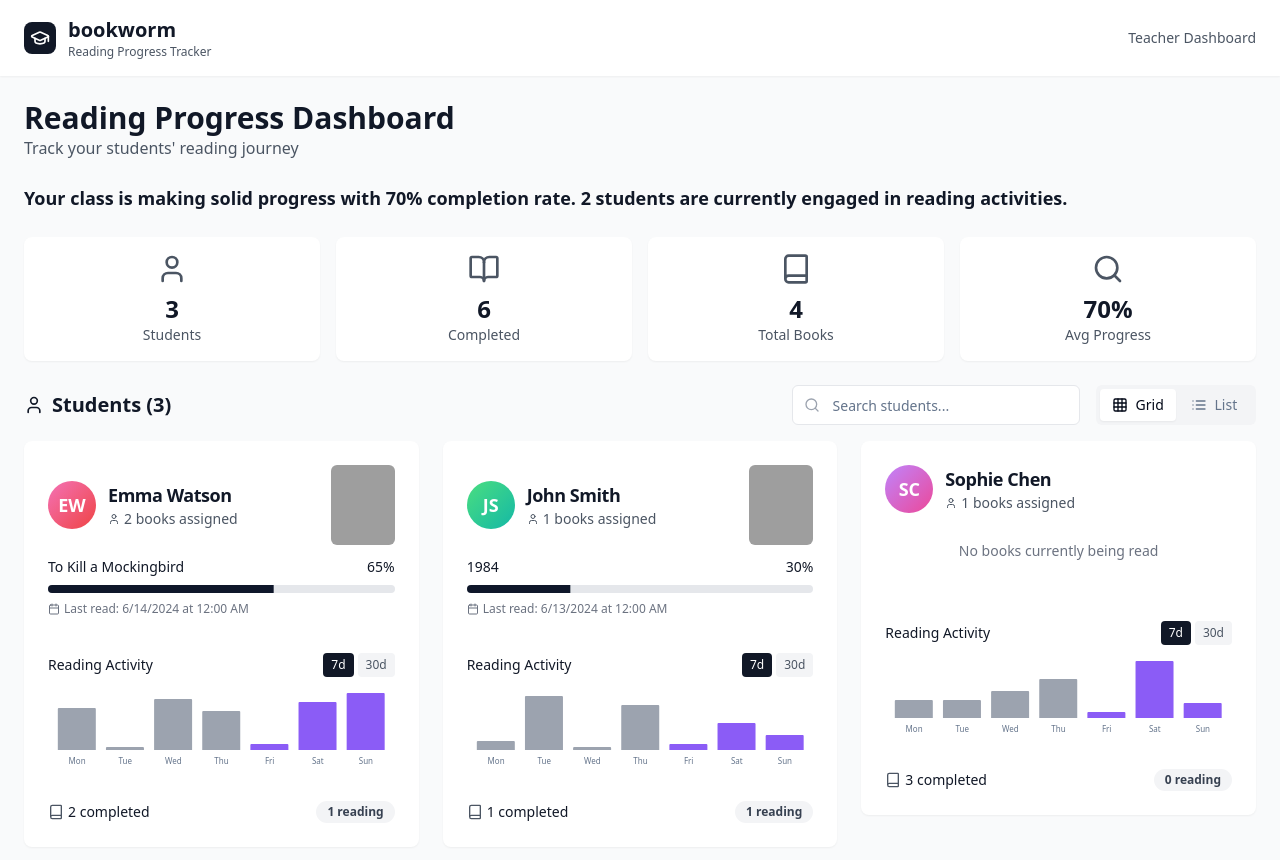
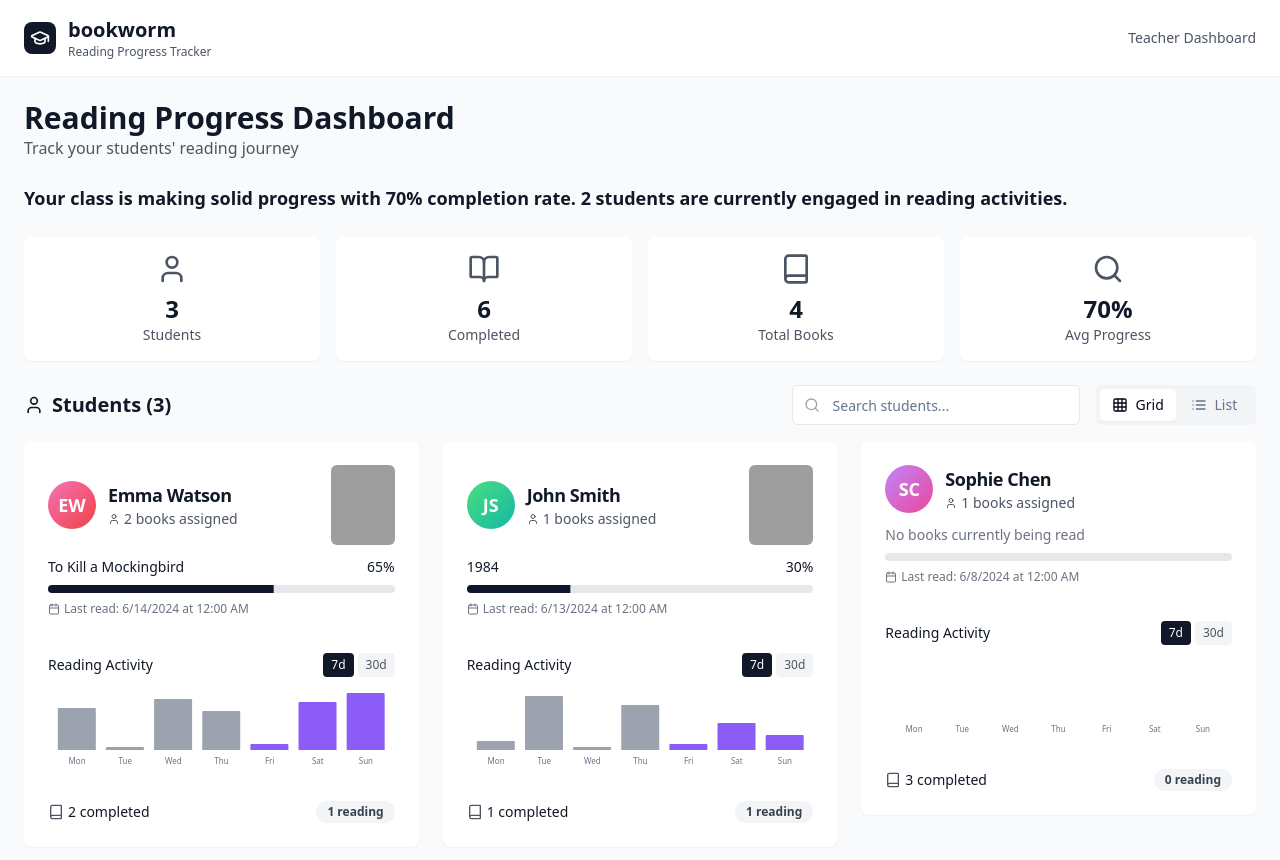
Before and after one commit to littleark/bookworm-schoolhouse-monitor, a React (Vite) app: page / in a window 1280 px wide. Shown: the top 860 px of the page. Built offline with nearby package versions, Linux system fonts and the light colour scheme; grey boxes are pictures that could not be loaded.

Commit message:
Fix student card for no reading
- Aligned content, added "Last read" date, and adjusted chart for students not currently reading.

```diff
--- a/src/components/StudentCard.tsx
+++ b/src/components/StudentCard.tsx
@@ -1,3 +1,4 @@
+
 import { Student } from '@/types/reading';
 import { Card, CardContent, CardHeader, CardTitle } from '@/components/ui/card';
 import { Progress } from '@/components/ui/progress';
@@ -19,6 +20,18 @@ export function StudentCard({ student, onClick }: StudentCardProps) {
   const currentlyReading = student.books
     .filter(book => book.status === 'reading')
     .sort((a, b) => (b.lastReadDate?.getTime() || 0) - (a.lastReadDate?.getTime() || 0))[0];
+
+  // Get the most recent read date from any book
+  const getLastReadDate = () => {
+    const allDates = student.books
+      .map(book => book.lastReadDate)
+      .filter(date => date !== null && date !== undefined)
+      .sort((a, b) => (b?.getTime() || 0) - (a?.getTime() || 0));
+
+    return allDates.length > 0 ? allDates[0] : null;
+  };
+
+  const lastReadDate = getLastReadDate();
 
   // Generate a consistent color for each student based on their name
   const getStudentColor = (name: string) => {
@@ -53,6 +66,17 @@ export function StudentCard({ student, onClick }: StudentCardProps) {
         ? date.toLocaleDateString('en-US', { weekday: 'short' })
         : date.getDate().toString();
 
+      // If no current book, don't show any progress bars
+      if (!currentlyReading) {
+        dataPoints.push({
+          day: dayName,
+          pages: 0,
+          date: date.toISOString().split('T')[0],
+          isCurrentBook: false
+        });
+        continue;
+      }
+
       // Simulate reading progress for each day (in a real app, this would come from sessions)
       const progress = Math.random() * 20; // 0-20 pages read per day
 
@@ -85,7 +109,7 @@ export function StudentCard({ student, onClick }: StudentCardProps) {
 
   return (
     <Card
-      className="cursor-pointer hover:shadow-md transition-all duration-200 bg-white shadow-sm h-fit"
+      className="cursor-pointer hover:shadow-md transition-all duration-200 bg-white h-fit"
       onClick={onClick}
     >
       <CardHeader className="pb-3">
@@ -129,8 +153,17 @@ export function StudentCard({ student, onClick }: StudentCardProps) {
               )}
             </div>
           ) : (
-            <div className="text-sm text-gray-500 text-center py-4">
-              No books currently being read
+            <div>
+              <div className="flex justify-between text-sm mb-2">
+                <span className="font-medium text-gray-500">No books currently being read</span>
+              </div>
+              <div className="h-2 bg-gray-200 rounded-full mb-2"></div>
+              {lastReadDate && (
+                <div className="flex items-center gap-1 text-xs text-gray-500 mt-2">
+                  <Calendar className="w-3 h-3" />
+                  <span>Last read: {lastReadDate.toLocaleDateString()} at {lastReadDate.toLocaleTimeString([], { hour: '2-digit', minute: '2-digit' })}</span>
+                </div>
+              )}
             </div>
           )}
         </div>
```
